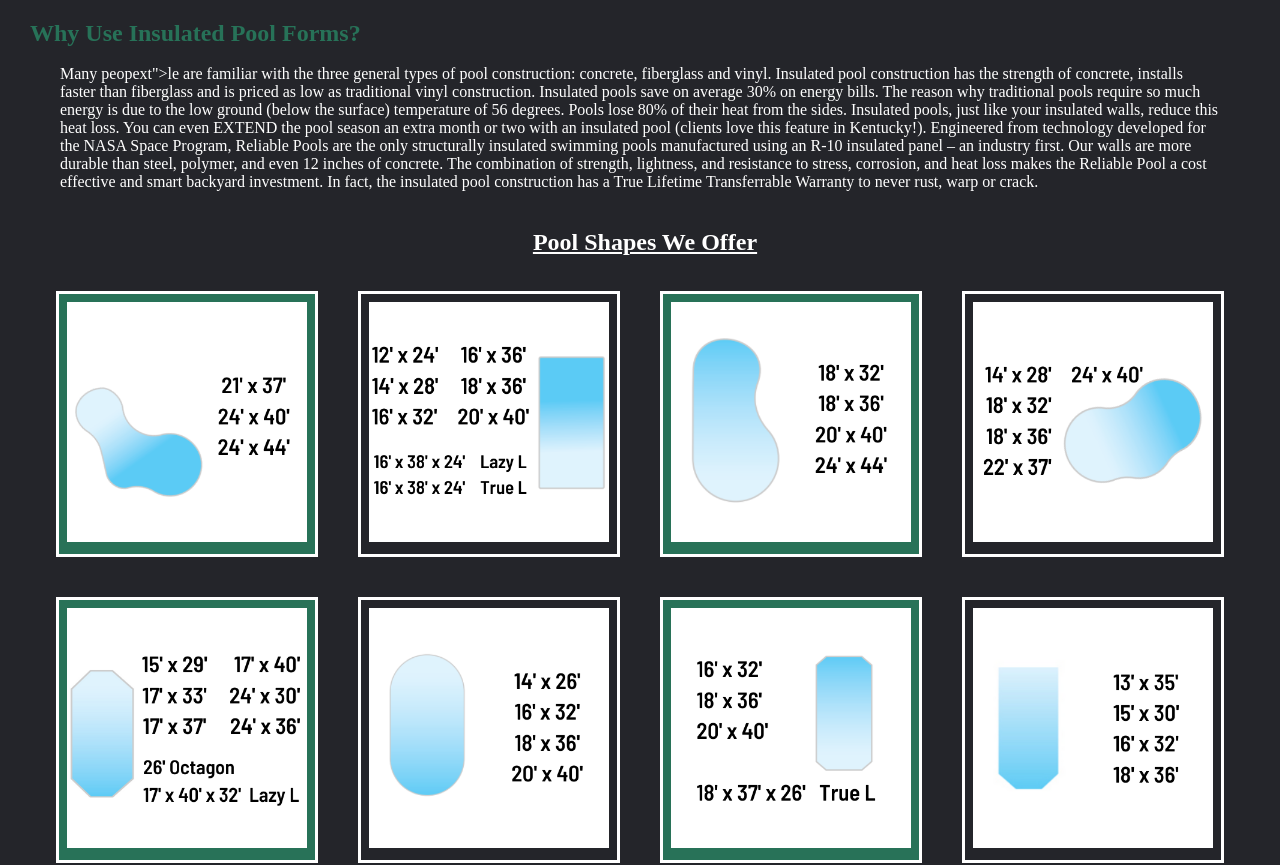
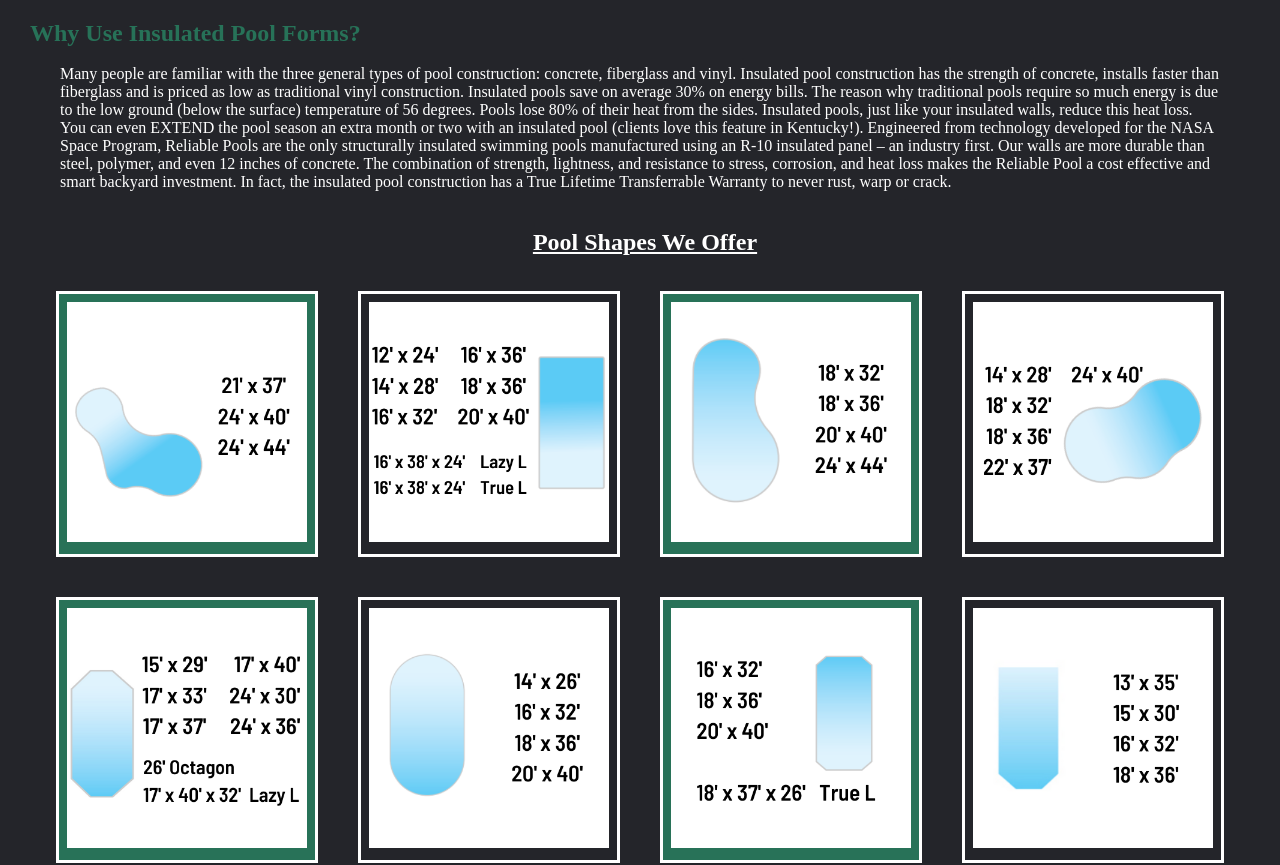
Before and after one commit to Onoxis/Reliable-Pools, a plain HTML site: page index.html in a window 1280 px wide. Shown: the part 1274-2139 px from the top of the page. Drawn offline with Linux system fonts and the light colour scheme.

Commit message:
Minor changes

```diff
--- a/index.html
+++ b/index.html
@@ -35,7 +35,7 @@
         <h1 id="main-text-header">Why Use Insulated Pool Forms?</h1>
         <br>
         <p id="main-text">
-            Many peopext">le are familiar with the three general types of pool construction: concrete, fiberglass and vinyl. Insulated pool construction has the strength of concrete, installs faster than fiberglass and is priced as low as traditional vinyl construction. Insulated pools save on average 30% on energy bills. The reason why traditional pools require so much energy is due to the low ground (below the surface) temperature of 56 degrees. Pools lose 80% of their heat from the sides. Insulated pools, just like your insulated walls, reduce this heat loss. You can even EXTEND the pool season an extra month or two with an insulated pool (clients love this feature in Kentucky!). Engineered from technology developed for the NASA Space Program, Reliable Pools are the only structurally insulated swimming pools manufactured using an R-10 insulated panel – an industry first. Our walls are more durable than steel, polymer, and even 12 inches of concrete. The combination of strength, lightness, and resistance to stress, corrosion, and heat loss makes the Reliable Pool a cost effective and smart backyard investment. In fact, the insulated pool construction has a True Lifetime Transferrable Warranty to never rust, warp or crack.
+            Many people are familiar with the three general types of pool construction: concrete, fiberglass and vinyl. Insulated pool construction has the strength of concrete, installs faster than fiberglass and is priced as low as traditional vinyl construction. Insulated pools save on average 30% on energy bills. The reason why traditional pools require so much energy is due to the low ground (below the surface) temperature of 56 degrees. Pools lose 80% of their heat from the sides. Insulated pools, just like your insulated walls, reduce this heat loss. You can even EXTEND the pool season an extra month or two with an insulated pool (clients love this feature in Kentucky!). Engineered from technology developed for the NASA Space Program, Reliable Pools are the only structurally insulated swimming pools manufactured using an R-10 insulated panel – an industry first. Our walls are more durable than steel, polymer, and even 12 inches of concrete. The combination of strength, lightness, and resistance to stress, corrosion, and heat loss makes the Reliable Pool a cost effective and smart backyard investment. In fact, the insulated pool construction has a True Lifetime Transferrable Warranty to never rust, warp or crack.
         </p>
         <br>
         <h2 id="pool-shape-header">Pool Shapes We Offer</h2>
```
